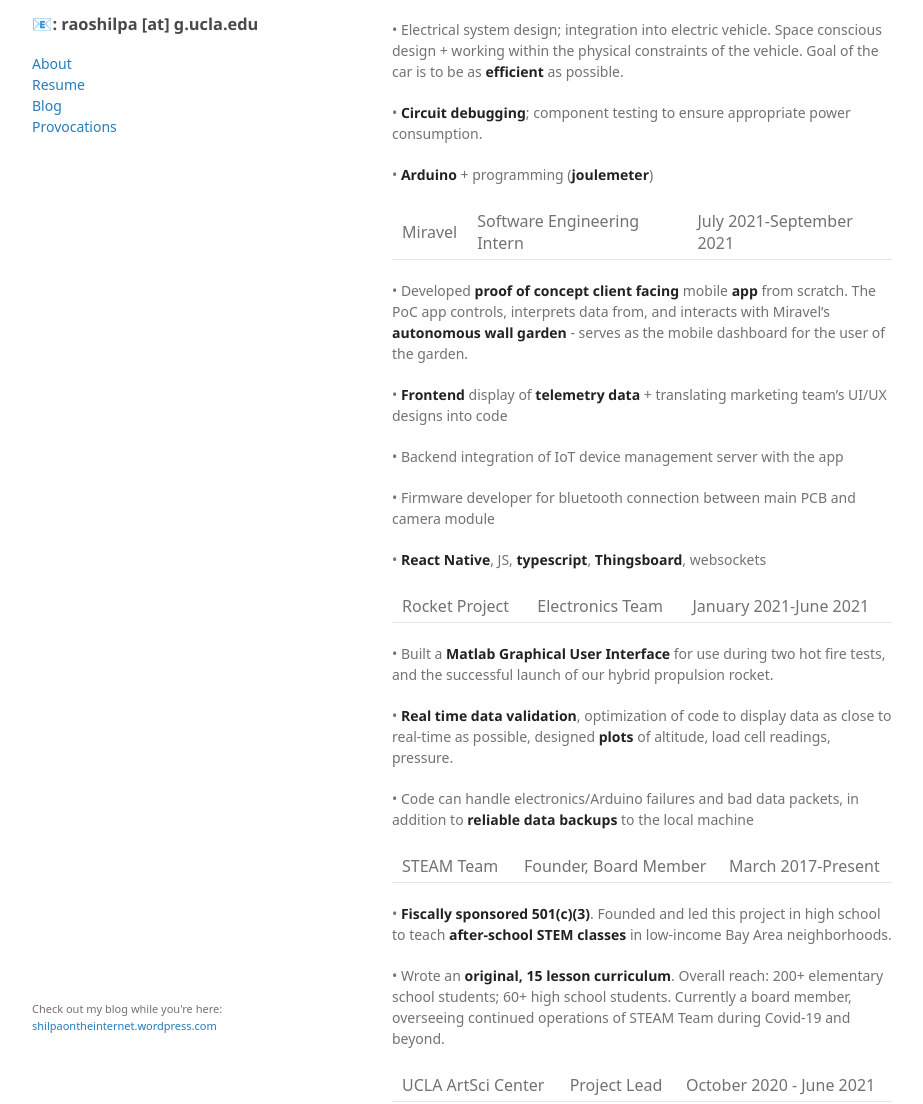
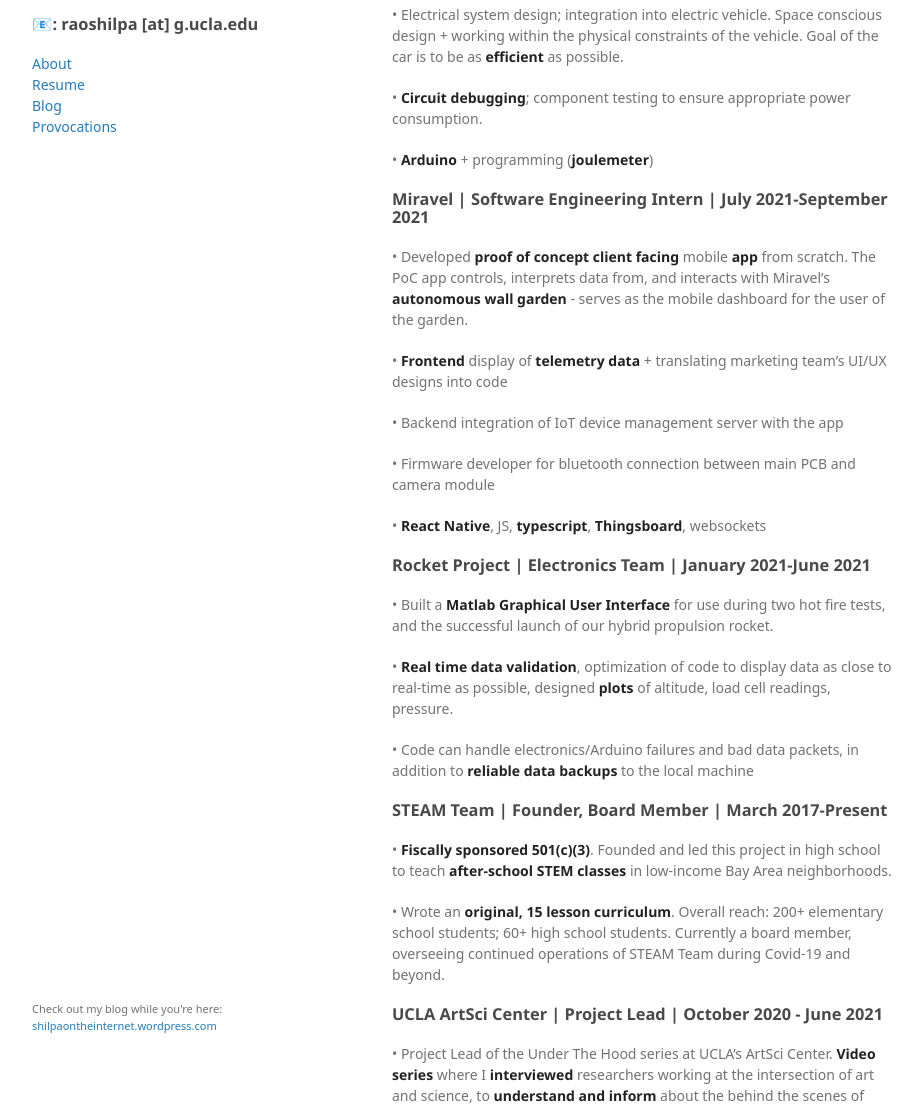
Before and after one commit to shxlpa/raoshilpa.github.io, a Jekyll site: the page built from resume.md, in a window 1280 px wide and 1400 px high, scrolled down 370 px. Shown: the part 296-1400 px from the top of the window, without its empty margins (178-1101 px from the left). Built offline with Jekyll 4.4.1, drawn with Linux system fonts in a browser that asks for light colours; some web fonts are replaced; our own code applies the rules of GitHub Pages for plain Markdown files; a script that is not in the unit is left out; some of the changed text lies outside the part shown.

Commit message:
diff headers

```diff
--- a/resume.md
+++ b/resume.md
@@ -21,7 +21,7 @@ Project leadership, technical writing, hobby writing
 
 ## WORK EXPERIENCE
 
-Bruin Racing | Electric Vehicle Electronics | Oct 2021-Present
+### Bruin Racing | Electric Vehicle Electronics | Oct 2021-Present
 
 • Electrical system design; integration into electric vehicle. Space conscious design + working within the physical constraints of the vehicle. Goal of the car is to be as **efficient** as possible.
 
@@ -30,7 +30,7 @@ Bruin Racing | Electric Vehicle Electronics | Oct 2021-Present
 • **Arduino** + programming (**joulemeter**)
 
 
-Miravel | Software Engineering Intern | July 2021-September 2021
+### Miravel | Software Engineering Intern | July 2021-September 2021
 
 • Developed **proof of concept client facing** mobile **app** from scratch. The PoC app controls, interprets data from, and interacts with Miravel's **autonomous wall garden** - serves as the mobile dashboard for the user of the garden.
 
@@ -43,7 +43,7 @@ Miravel | Software Engineering Intern | July 2021-September 2021
 • **React Native**, JS, **typescript**, **Thingsboard**, websockets
 
 
-Rocket Project | Electronics Team | January 2021-June 2021
+### Rocket Project | Electronics Team | January 2021-June 2021
 
 • Built a **Matlab Graphical User Interface** for use during two hot fire tests, and the successful launch of our hybrid propulsion rocket.
 
@@ -52,7 +52,7 @@ Rocket Project | Electronics Team | January 2021-June 2021
 • Code can handle electronics/Arduino failures and bad data packets, in addition to **reliable data backups** to the local machine
 
 
-STEAM Team | Founder, Board Member | March 2017-Present
+### STEAM Team | Founder, Board Member | March 2017-Present
 
 • **Fiscally sponsored 501(c)(3)**. Founded and led this project in high school to teach **after-school STEM classes** in low-income Bay Area neighborhoods.
 
@@ -60,7 +60,7 @@ STEAM Team | Founder, Board Member | March 2017-Present
 Currently a board member, overseeing continued operations of STEAM Team during Covid-19 and beyond.
 
 
-UCLA ArtSci Center | Project Lead | October 2020 - June 2021
+### UCLA ArtSci Center | Project Lead | October 2020 - June 2021
 
 • Project Lead of the Under The Hood series at UCLA's ArtSci Center. **Video series** where I **interviewed** researchers working at the intersection of art and science, to **understand and inform** about the behind the scenes of **art-science collaborations**.
 
```
